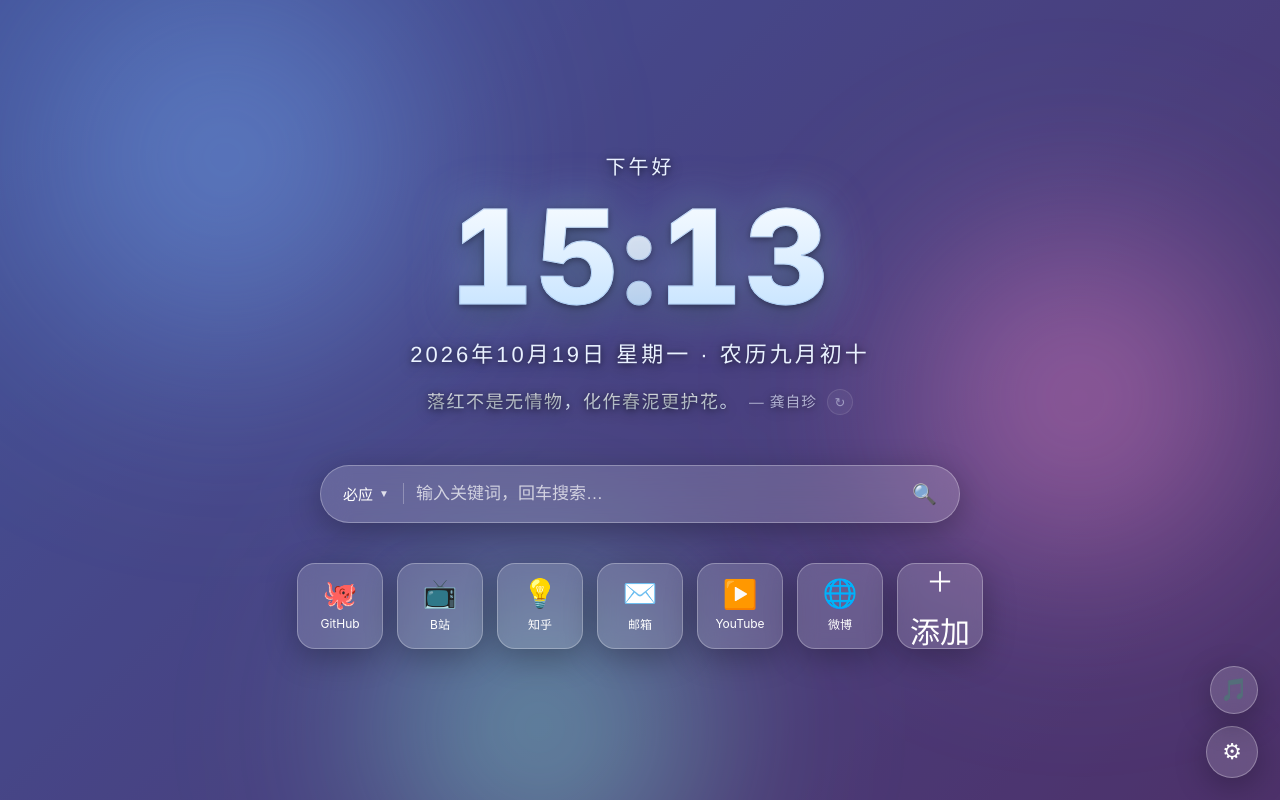
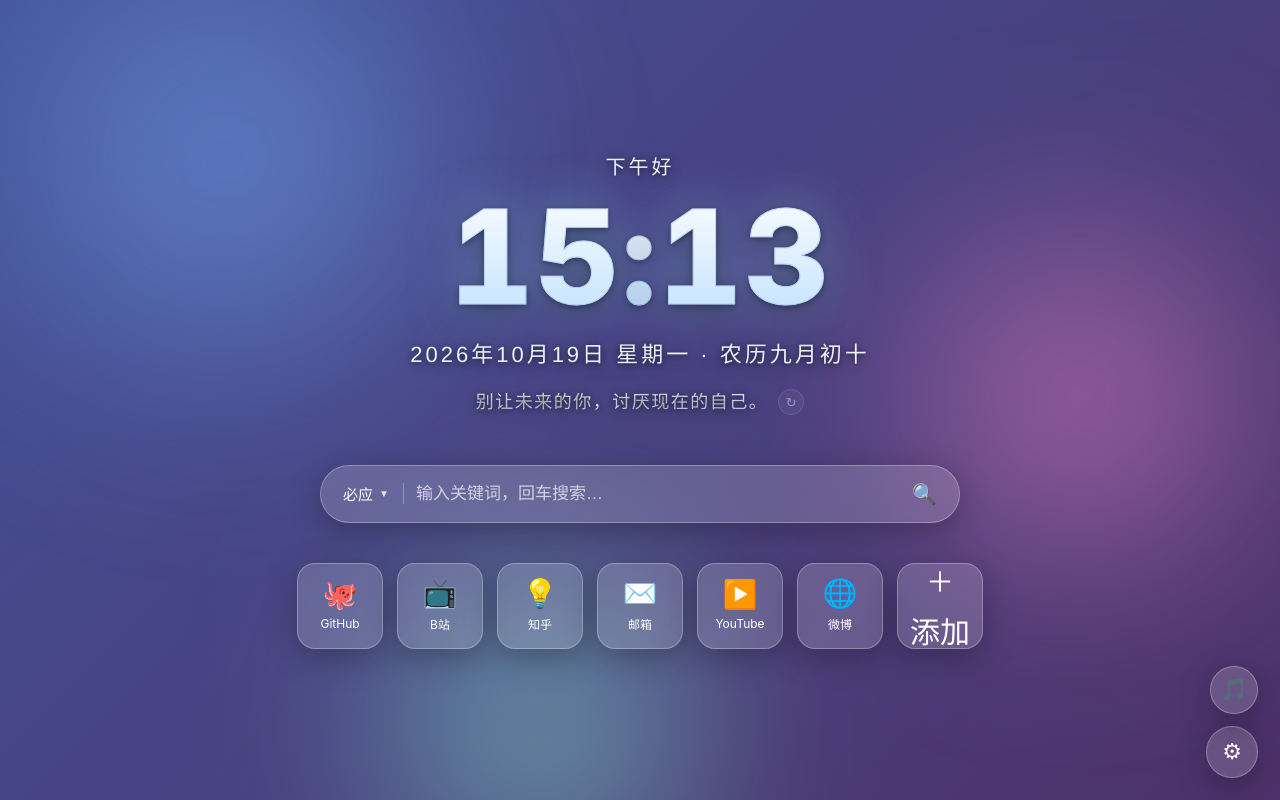
Before and after one commit to duchen1020-ctrl/edge-newtab-page, a browser extension: page index.html in a window 1280 px wide. Drawn offline with Linux system fonts and the light colour scheme.

Commit message:
每日一言改换风格：移除古诗，改为现代治愈/励志/英文双语/影视动漫四类混排（47条）

```diff
--- a/index.html
+++ b/index.html
@@ -1073,43 +1073,57 @@
 
   // ===== 每日一言 =====
   const QUOTES = [
-    { t: "岁月不居，时节如流。", a: "孔融" },
-    { t: "海日生残夜，江春入旧年。", a: "王湾" },
-    { t: "长风破浪会有时，直挂云帆济沧海。", a: "李白" },
-    { t: "行到水穷处，坐看云起时。", a: "王维" },
-    { t: "草木蔓发，春山可望。", a: "王维" },
-    { t: "愿你出走半生，归来仍是少年。", a: "" },
-    { t: "生活不止眼前的苟且，还有诗和远方。", a: "高晓松" },
-    { t: "星光不问赶路人，时光不负有心人。", a: "" },
-    { t: "心之所向，素履以往。", a: "《诗经》" },
-    { t: "不乱于心，不困于情。", a: "丰子恺" },
-    { t: "且将新火试新茶，诗酒趁年华。", a: "苏轼" },
-    { t: "莫等闲，白了少年头，空悲切。", a: "岳飞" },
-    { t: "落霞与孤鹜齐飞，秋水共长天一色。", a: "王勃" },
-    { t: "采得百花成蜜后，为谁辛苦为谁甜。", a: "罗隐" },
-    { t: "天下大事，必作于细。", a: "老子" },
-    { t: "千里之行，始于足下。", a: "老子" },
-    { t: "及时当勉励，岁月不待人。", a: "陶渊明" },
-    { t: "山重水复疑无路，柳暗花明又一村。", a: "陆游" },
-    { t: "会当凌绝顶，一览众山小。", a: "杜甫" },
-    { t: "不积跬步，无以至千里。", a: "荀子" },
-    { t: "纸上得来终觉浅，绝知此事要躬行。", a: "陆游" },
-    { t: "云想衣裳花想容，春风拂槛露华浓。", a: "李白" },
-    { t: "绿蚁新醅酒，红泥小火炉。", a: "白居易" },
-    { t: "人间有味是清欢。", a: "苏轼" },
-    { t: "此心安处是吾乡。", a: "苏轼" },
-    { t: "落红不是无情物，化作春泥更护花。", a: "龚自珍" },
-    { t: "路漫漫其修远兮，吾将上下而求索。", a: "屈原" },
-    { t: "小荷才露尖尖角，早有蜻蜓立上头。", a: "杨万里" },
-    { t: "问渠那得清如许，为有源头活水来。", a: "朱熹" },
-    { t: "宠辱不惊，看庭前花开花落。", a: "《菜根谭》" },
-    { t: "慢品人间烟火色，闲观万事岁月长。", a: "" },
-    { t: "人生若只如初见，何事秋风悲画扇。", a: "纳兰性德" },
-    { t: "海上生明月，天涯共此时。", a: "张九龄" },
-    { t: "一蓑烟雨任平生。", a: "苏轼" },
-    { t: "半亩方塘一鉴开，天光云影共徘徊。", a: "朱熹" },
-    { t: "山光悦鸟性，潭影空人心。", a: "常建" },
-    { t: "春风十里扬州路，卷上珠帘总不如。", a: "杜牧" }
+    /* 现代治愈短句 */
+    { t: "今天也要好好吃饭。", a: "" },
+    { t: "慢慢来，比较快。", a: "" },
+    { t: "你已经做得很好了。", a: "" },
+    { t: "允许自己偶尔停下来。", a: "" },
+    { t: "生活明朗，万物可爱。", a: "" },
+    { t: "把日子过成自己喜欢的样子。", a: "" },
+    { t: "别着急，好运正在路上。", a: "" },
+    { t: "照顾好自己，是头等大事。", a: "" },
+    { t: "愿你所愿皆成真。", a: "" },
+    { t: "平凡的一天，也很值得纪念。", a: "" },
+    { t: "不开心的时候，就去吹吹风。", a: "" },
+    { t: "学会和自己和解。", a: "" },
+    { t: "把烦恼留给昨天的风。", a: "" },
+    { t: "温柔地对待世界，也温柔地对待自己。", a: "" },
+    /* 励志成长金句 */
+    { t: "你只管努力，剩下的交给时间。", a: "" },
+    { t: "所有的惊艳，都来自长久的准备。", a: "" },
+    { t: "自律，是普通人最好的天赋。", a: "" },
+    { t: "你现在的所有努力，都是未来的伏笔。", a: "" },
+    { t: "别让未来的你，讨厌现在的自己。", a: "" },
+    { t: "不为模糊的未来担忧，只为清清楚楚的现在努力。", a: "" },
+    { t: "越努力，越幸运。", a: "" },
+    { t: "乾坤未定，你我皆是黑马。", a: "" },
+    { t: "把每一件小事做到极致，就是非凡。", a: "" },
+    { t: "梦想还是要有的，万一实现了呢。", a: "马云" },
+    { t: "与其抱怨黑暗，不如提灯前行。", a: "" },
+    { t: "再小的努力，乘以 365 都会变得了不起。", a: "" },
+    { t: "你不必光芒万丈，但可以始终温暖有光。", a: "" },
+    /* 英文名言（双语） */
+    { t: "Stay hungry, stay foolish.", a: "求知若饥，虚心若愚 · Steve Jobs" },
+    { t: "The best way to predict the future is to create it.", a: "预测未来最好的方式，是去创造它 · Peter Drucker" },
+    { t: "Be yourself; everyone else is already taken.", a: "做你自己，因为别人都有人做了 · Oscar Wilde" },
+    { t: "In the middle of difficulty lies opportunity.", a: "困难之中，往往蕴藏着机会 · Einstein" },
+    { t: "Yesterday is history, tomorrow is a mystery, today is a gift.", a: "昨日已成历史，明日仍是谜团，而今天是礼物" },
+    { t: "Dream big and dare to fail.", a: "大胆梦想，也敢于失败" },
+    { t: "Keep going. What you need will come at the perfect time.", a: "继续前行，你所需的一切会在恰好的时机到来" },
+    { t: "Happiness comes from your own actions.", a: "幸福源于你自己的行动 · Dalai Lama" },
+    { t: "What doesn't kill you makes you stronger.", a: "那些杀不死你的，使你更强大" },
+    { t: "You only live once, but if you do it right, once is enough.", a: "一生只活一次，但活得好，一次便已足够 · Mae West" },
+    /* 影视 / 动漫台词 */
+    { t: "生活就像一盒巧克力，你永远不知道下一颗是什么味道。", a: "《阿甘正传》" },
+    { t: "愿原力与你同在。", a: "《星球大战》" },
+    { t: "希望是好事，也许是最好的事。", a: "《肖申克的救赎》" },
+    { t: "做人如果没有梦想，跟咸鱼有什么分别。", a: "《少林足球》" },
+    { t: "不管前方的路有多苦，只要方向正确，就比站在原地更接近幸福。", a: "《千与千寻》" },
+    { t: "我们一路奋战，不是为了改变世界，而是为了不让世界改变我们。", a: "《熔炉》" },
+    { t: "有些鸟是关不住的，它们的羽毛太鲜亮了。", a: "《肖申克的救赎》" },
+    { t: "我命由我不由天。", a: "《哪吒之魔童降世》" },
+    { t: "人生不能像做菜，把所有的料都备齐了才下锅。", a: "《饮食男女》" },
+    { t: "如果再也不能见到你，祝你早安、午安、晚安。", a: "《楚门的世界》" }
   ];
   const quoteTextEl = document.querySelector("#quote .q-text");
   const quoteAuthorEl = document.querySelector("#quote .q-author");
```
Also changed, not shown: newtab-extension/newtab.js (+51 -37 lines).
